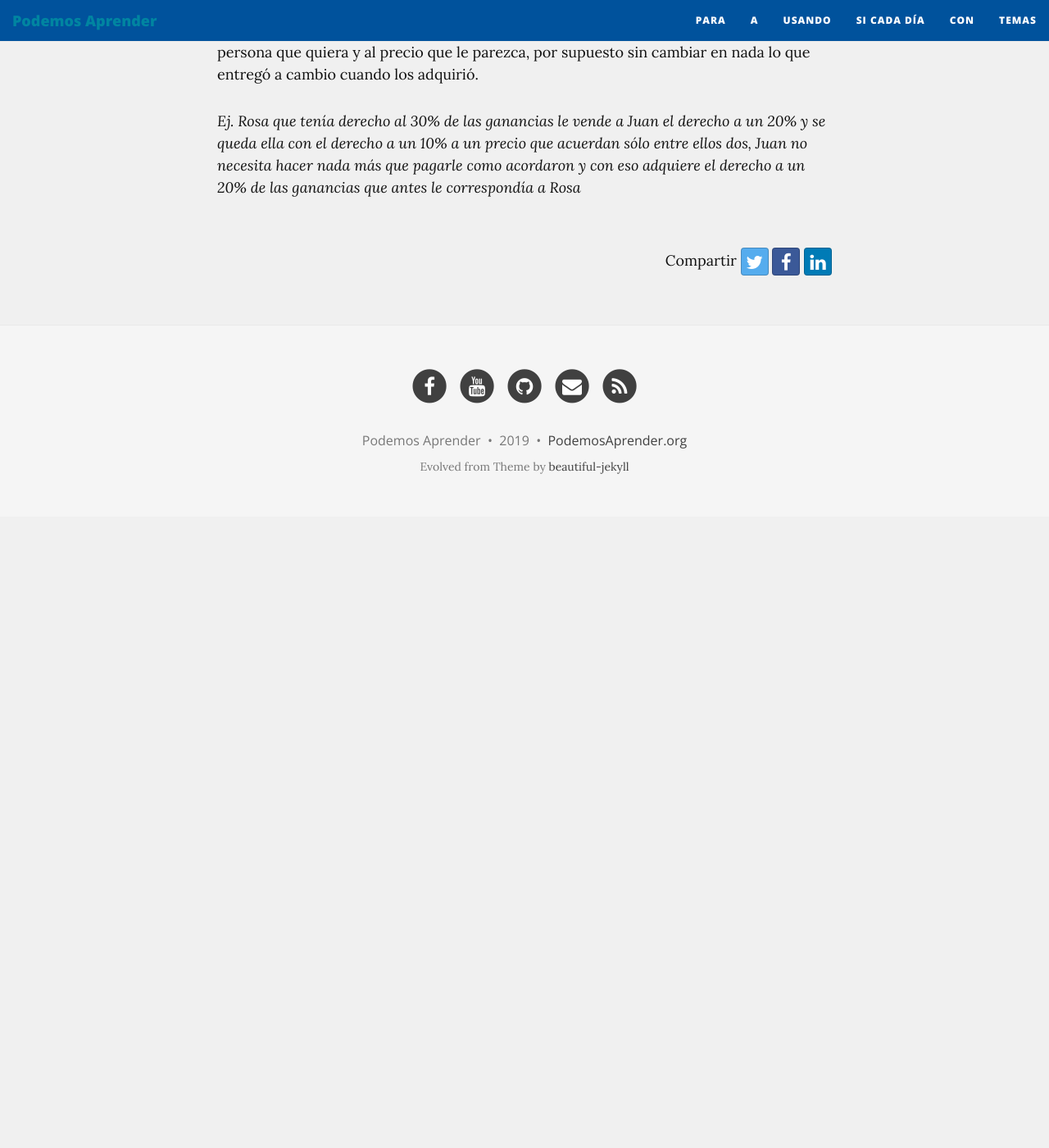
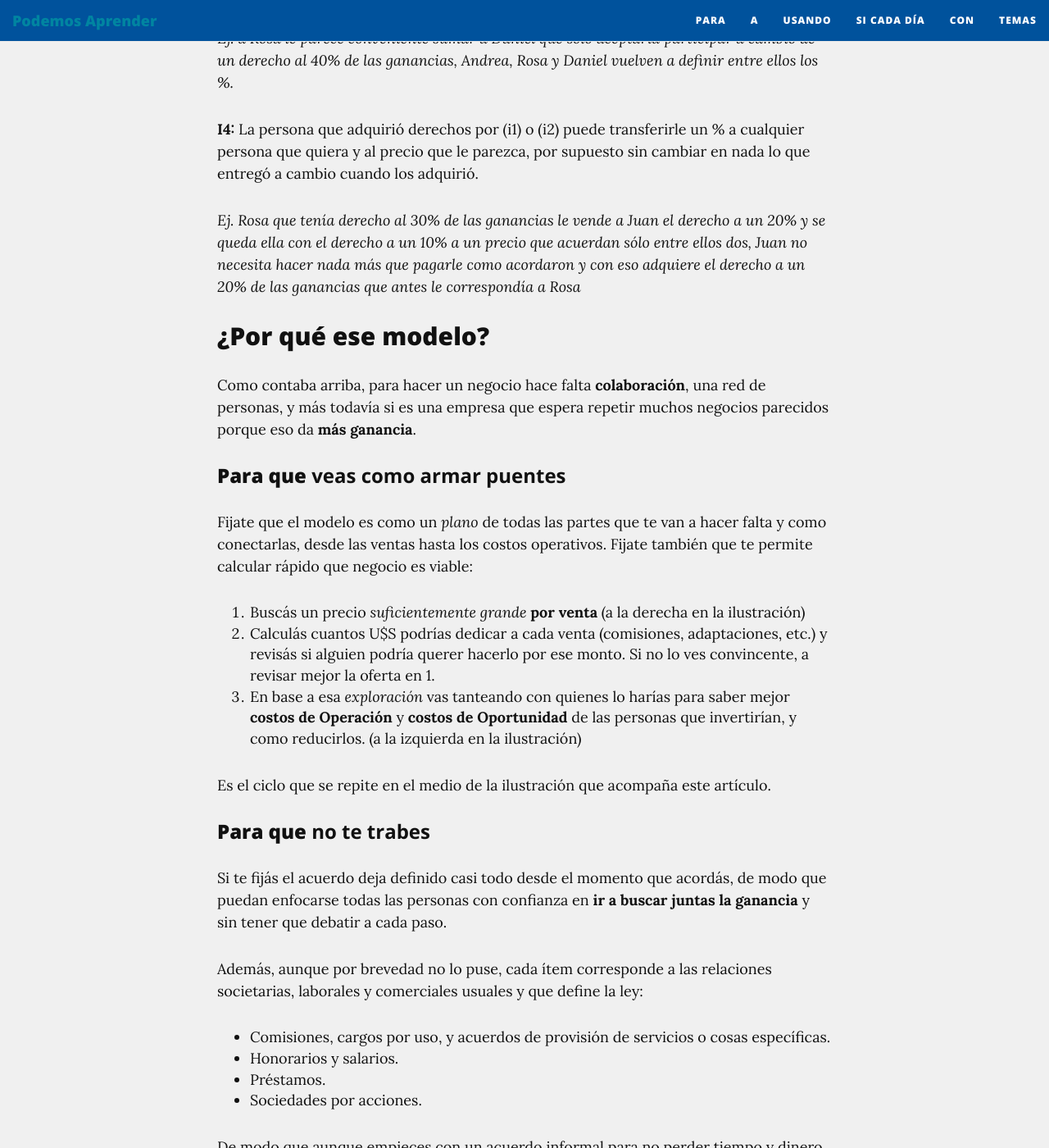
Before and after one commit to podemosaprender/podemosaprender.github.io, a Jekyll site: the page built from _contenidos/80negocios/para-ganar-mas-con-buenos-acuerdos-entre-socios.md, in a window 1280 px wide and 1400 px high, scrolled down 3910 px. Shown: the whole window at 82% size. Built offline with Jekyll 4.4.1, drawn with Linux system fonts in a browser that asks for light colours; nearby versions of some CDN libraries; before the commit the page ends 4540 px from its top, so only the background shows below that; some of the changed text lies outside the part shown.

Commit message:
FUNCIONA: completo

```diff
--- a/_contenidos/80negocios/para-ganar-mas-con-buenos-acuerdos-entre-socios.md
+++ b/_contenidos/80negocios/para-ganar-mas-con-buenos-acuerdos-entre-socios.md
@@ -8,9 +8,11 @@ Saber hacer acuerdos que generen confianza en todas las partes es el paso más i
 
 ¿Qué necesitás además de venir mostrando una __conducta impecable__ en fidelidad, orden, transparencia y saber prometer y cumplir, que es __imprescindible__?
 
-Un acuerdo muy concreto sobre _¿Qué me dás? ¿Qué me cuesta? ¿Cuándo?_ Te ofrezco un modelo y abajo explico por qué.
+Un acuerdo muy concreto sobre _¿Qué me dás? ¿Qué me cuesta? ¿Cuándo?_ Te ofrezco un modelo informal y abajo explico por qué.
 
-## Acuerdo modelo
+## Acuerdo modelo (informal)
+
+__¡OjO!__ Este es un modelo __informal__ para que te ordenes y llegues a uno __formal__ que la ley establece que sólo te pueden asesorar __profesionales habilitados__ que deberás contratar __a tu criterio__
 
 ### Ventas
 
@@ -83,3 +85,37 @@ __I3:__ Notar que los acuerdos son en % o sea que debe presupuestarse de ante ma
 __I4:__ La persona que adquirió derechos por (i1) o (i2) puede transferirle un % a cualquier persona que quiera y al precio que le parezca, por supuesto sin cambiar en nada lo que entregó a cambio cuando los adquirió.
 
   _Ej. Rosa que tenía derecho al 30% de las ganancias le vende a Juan el derecho a un 20% y se queda ella con el derecho a un 10% a un precio que acuerdan sólo entre ellos dos, Juan no necesita hacer nada más que pagarle como acordaron y con eso adquiere el derecho a un 20% de las ganancias que antes le correspondía a Rosa_
+
+
+## ¿Por qué ese modelo?
+
+Como contaba arriba, para hacer un negocio hace falta __colaboración__, una red de personas, y más todavía si es una empresa que espera repetir muchos negocios parecidos porque eso da __más ganancia__.
+
+### Para que __veas como armar puentes__
+
+Fijate que el modelo es como un _plano_ de todas las partes que te van a hacer falta y como conectarlas, desde las ventas hasta los costos operativos. Fijate también que te permite calcular rápido que negocio es viable:
+
+1. Buscás un precio _suficientemente grande_ __por venta__  (a la derecha en la ilustración)
+2. Calculás cuantos U$S podrías dedicar a cada venta (comisiones, adaptaciones, etc.) y revisás si alguien podría querer hacerlo por ese monto. Si no lo ves convincente, a revisar mejor la oferta en 1.
+3. En base a esa _exploración_ vas tanteando con quienes lo harías para saber mejor __costos de Operación__ y __costos de Oportunidad__ de las personas que invertirían, y como reducirlos. (a la izquierda en la ilustración)
+
+Es el ciclo que se repite en el medio de la ilustración que acompaña este artículo.
+
+### Para que __no te trabes__
+
+Si te fijás el acuerdo deja definido casi todo desde el momento que acordás, de modo que puedan enfocarse todas las personas con confianza en __ir a buscar juntas la ganancia__ y sin tener que debatir a cada paso.
+
+Además, aunque por brevedad no lo puse, cada ítem corresponde a las relaciones societarias, laborales y comerciales usuales y que define la ley:
+
+* Comisiones, cargos por uso, y acuerdos de provisión de servicios o cosas específicas.
+* Honorarios y salarios.
+* Préstamos.
+* Sociedades por acciones.
+
+De modo que aunque empieces con un acuerdo informal para no perder tiempo y dinero en algo que no sabés si te los va a devolver, no tengas dificultades para formalizarlo cuando las cosas anden bien y te parezca conveniente. Recomiendo incluir cuando sería ese momento y el compromiso de hacerlo también en el acuerdo.
+
+### Para que __no corras riesgos__
+
+__¡OjO!__ En muchos países, incluida Argentina, __te pueden reclamar que pagues__ en compensación por cosas o servicios que pedís por escrito, ante testigos, o se puede demostrar recibiste y te dieron ganancia. Puede alcanzar un mail, o en algunos casos que la persona se presente en el Ministerio de Trabajo con testigos o un mínimo de pruebas.
+
+Aunque este modelo que vamos elaborando __es sólo un boceto, informal, sin valor legal__ hacemos lo que podemos para que respete esas relaciones, le de previsibilidad a todas las partes, y puedas pasar a uno legal __según te indique tu criterio__ con una charla más ordenada e ideas más claras que si descubrieras cada cosa recién cuando te sentás con cada profesional involucrado a averiguar como formalizarlo.
```
